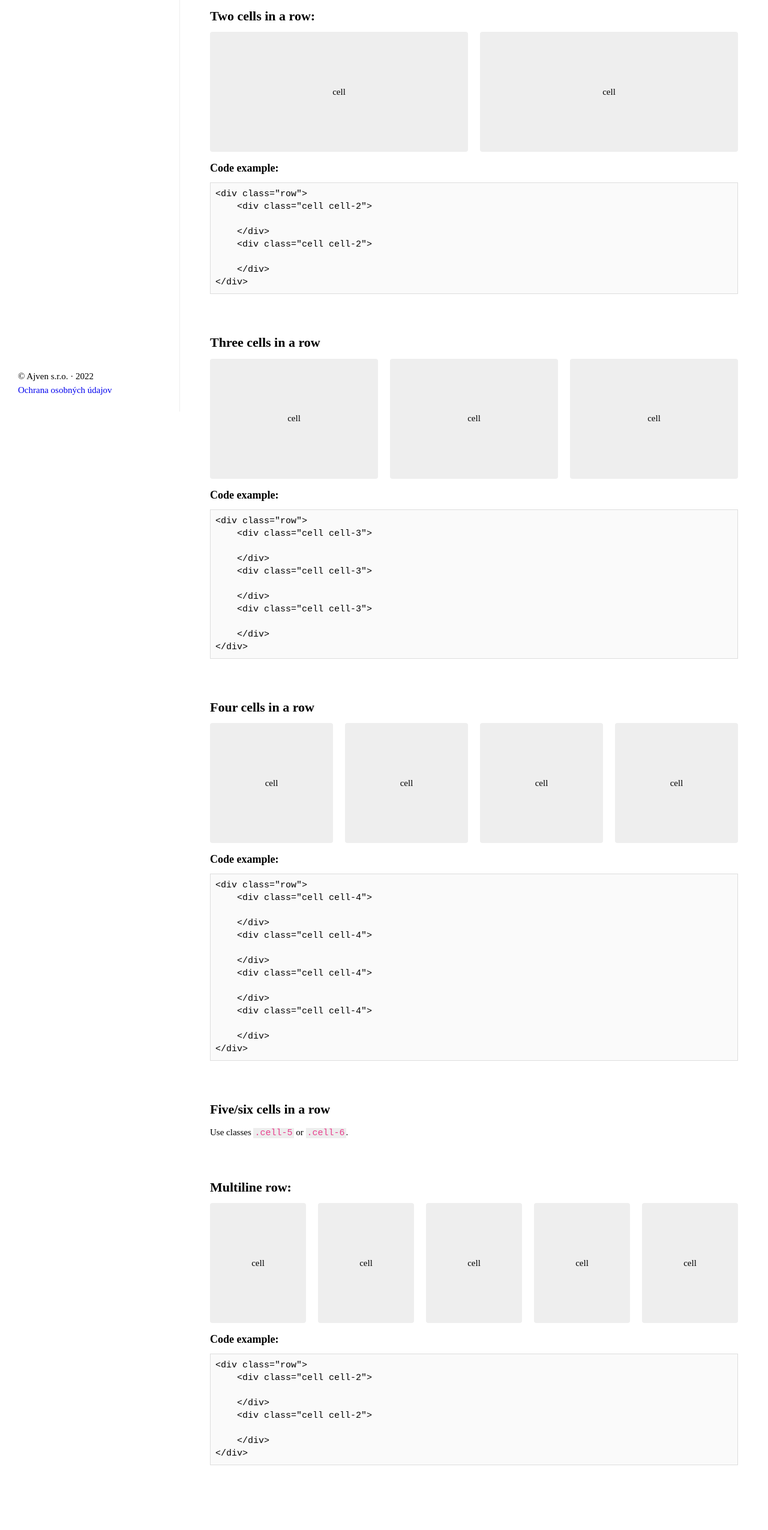
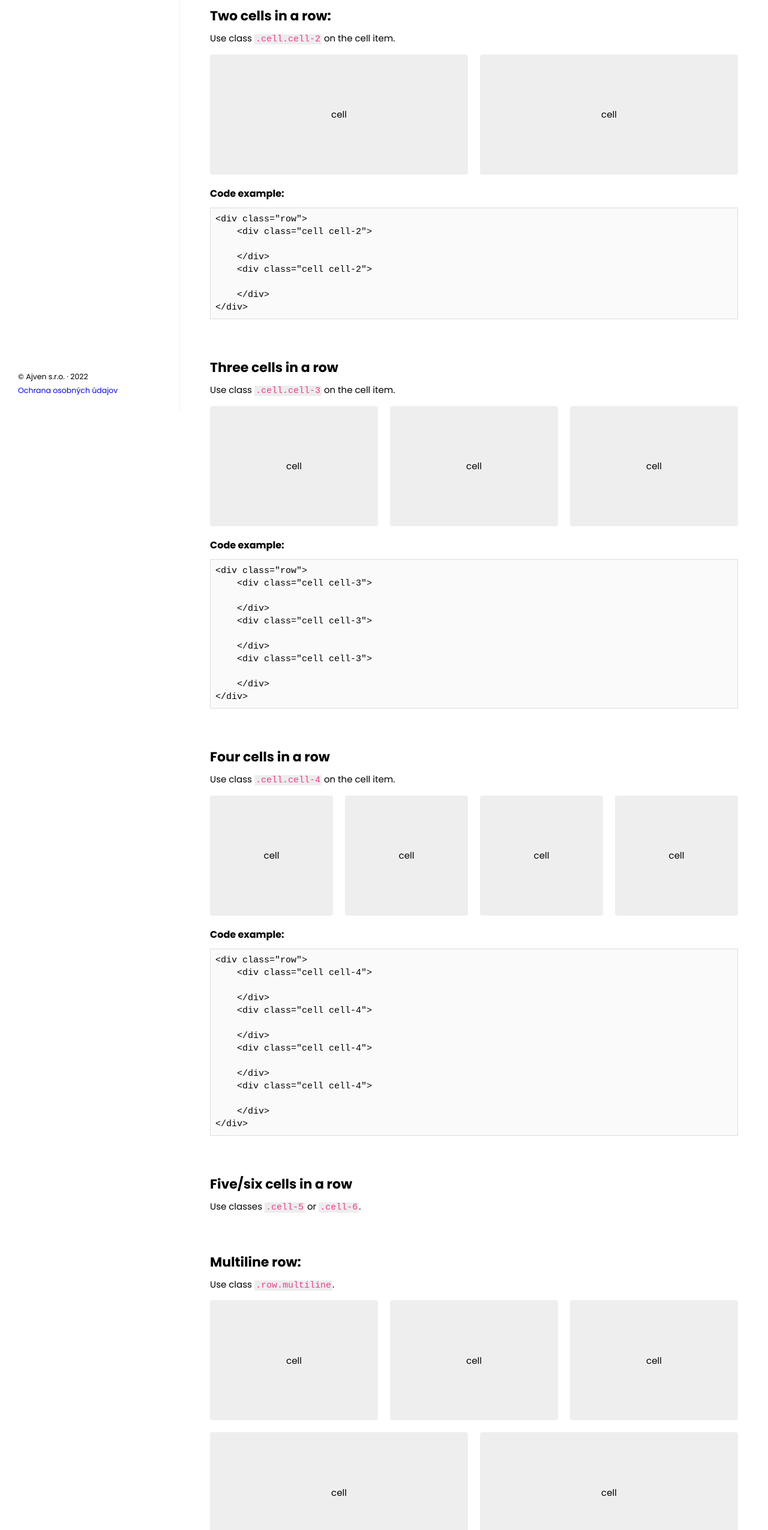
Before and after one commit to hanakivan/nafect, a plain HTML site: page index.html in a window 1280 px wide. Shown: the part 114-2664 px from the top of the page at 60% size. Drawn offline with Linux system fonts and the light colour scheme.

Commit message:
Added basic style

```diff
--- a/index.html
+++ b/index.html
@@ -7,6 +7,9 @@
     <meta name="description" content="">
     <meta name="viewport" content="width=device-width, initial-scale=1">
 
+    <link rel="preconnect" href="https://fonts.googleapis.com">
+    <link rel="preconnect" href="https://fonts.gstatic.com" crossorigin>
+    <link href="https://fonts.googleapis.com/css2?family=Poppins:ital,wght@0,100;0,300;0,400;0,600;0,700;1,400;1,500&display=swap" rel="stylesheet">
     <link rel="stylesheet" href="index.css">
     <link rel="stylesheet" href="site.css">
 </head>
@@ -33,8 +36,10 @@
             </ul>
             <footer style="margin-top: auto">
                 <p>
-                    &copy; Ajven s.r.o. &middot; 2022<br />
-                    <a href="ochrana-osobnych-udajov.html">Ochrana osobných údajov</a>
+                    <small>
+                        &copy; Ajven s.r.o. &middot; 2022<br />
+                        <a href="ochrana-osobnych-udajov.html">Ochrana osobných údajov</a>
+                    </small>
                 </p>
             </footer>
         </aside>
@@ -44,6 +49,9 @@
                     <h2>Basic layout</h2>
                     <article>
                         <h3>Two cells in a row:</h3>
+                        <p>
+                            Use class <code>.cell.cell-2</code> on the cell item.
+                        </p>
                         <div class="row">
                             <div class="cell cell-2">
                                 <div class="fillter-content">
@@ -69,6 +77,9 @@
                     </article>
                     <article>
                         <h3>Three cells in a row</h3>
+                        <p>
+                            Use class <code>.cell.cell-3</code> on the cell item.
+                        </p>
                         <div class="row">
                             <div class="cell cell-3">
                                 <div class="fillter-content">
@@ -102,6 +113,9 @@
                     </article>
                     <article>
                         <h3>Four cells in a row</h3>
+                        <p>
+                            Use class <code>.cell.cell-4</code> on the cell item.
+                        </p>
                         <div class="row">
                             <div class="cell cell-4">
                                 <div class="fillter-content">
@@ -152,6 +166,9 @@
                     </article>
                     <article>
                         <h3>Multiline row:</h3>
+                        <p>
+                            Use class <code>.row.multiline</code>.
+                        </p>
                         <div class="row multiline">
                             <div class="cell cell-3">
                                 <div class="fillter-content">
@@ -193,6 +210,9 @@
                 </section>
                 <section id="buttons">
                     <h2>Buttons</h2>
+                    <p>
+                        Use the base class <code>.btn</code>.
+                    </p>
                     <article>
                         <h3>Regular buttons</h3>
                         <div class="btn-panel">
@@ -202,9 +222,23 @@
                             <button class="btn btn-warning">Warning</button>
                             <button class="btn btn-danger">Danger</button>
                         </div>
+                        <footer>
+                            <h4>
+                                Use the following code:
+                            </h4>
+                            <pre class="code-highlight">
+&#x3C;button class=&#x22;btn btn-primary&#x22;&#x3E;Primary&#x3C;/button&#x3E;
+&#x3C;button class=&#x22;btn btn-secondary&#x22;&#x3E;Secondary&#x3C;/button&#x3E;
+&#x3C;button class=&#x22;btn btn-success&#x22;&#x3E;Success&#x3C;/button&#x3E;
+&#x3C;button class=&#x22;btn btn-warning&#x22;&#x3E;Warning&#x3C;/button&#x3E;
+&#x3C;button class=&#x22;btn btn-danger&#x22;&#x3E;Danger&#x3C;/button&#x3E;</pre>
+                        </footer>
                     </article>
                     <article>
                         <h3>Disabled buttons</h3>
+                        <p>
+                            Add <code>[disabled]</code> property, <code>.disabled</code> classname or <code>[aria-disabled="true]</code> attribute.
+                        </p>
                         <div class="btn-panel">
                             <button disabled class="btn btn-primary">Primary</button>
                             <button disabled class="btn btn-secondary">Secondary</button>
@@ -215,6 +249,9 @@
                     </article>
                     <article>
                         <h3>Outlined buttons</h3>
+                        <p>
+                            Just add <code>.outline</code> classname.
+                        </p>
                         <div class="btn-panel">
                             <button class="btn outline btn-primary">Primary</button>
                             <button class="btn outline btn-secondary">Secondary</button>
@@ -225,6 +262,9 @@
                     </article>
                     <article>
                         <h3>Sizing</h3>
+                        <p>
+                            Use <code>.xs</code>, <code>.sm</code>, <code>.lg</code> or <code>.gi</code>
+                        </p>
                         <div class="btn-panel secondary-axis-center">
                             <button class="btn outline btn-primary xs">Very small</button>
                             <button class="btn outline btn-primary sm">Small</button>
--- a/site.css
+++ b/site.css
@@ -1,5 +1,13 @@
 html {
     font-size: 15px;
+}
+
+body {
+    font-family: 'Poppins', sans-serif;
+}
+
+body {
+    font-size: 1rem;
 }
 
 main {
@@ -27,6 +35,7 @@ p {
 
 .content {
     padding: 50px;
+    padding-top: 0;
 }
 
 .fillter-content {
@@ -38,6 +47,10 @@ p {
     align-items: center;
     justify-content: center;
     min-height: 200px;
+}
+
+section {
+    margin-top: 50px;
 }
 
 section + section {
@@ -56,8 +69,8 @@ section h3 {
 }
 
 section h4 {
-    font-size: 18px;
-    margin-top: 1em;
+    font-size: 16px;
+    margin-top: 1.5em;
     margin-bottom: .7em;
 }
 
--- a/src/layout/index.css
+++ b/src/layout/index.css
@@ -1,3 +1,4 @@
+@import "src/variables.css";
 @import "src/base.css";
 @import "src/align.css";
 @import "src/layout.css";
--- a/src/layout/src/base.css
+++ b/src/layout/src/base.css
@@ -5,17 +5,17 @@
 .column {
     display: flex;
     flex-direction: column;
-    row-gap: 20px;
+    row-gap: var(--row-gap)
 }
 
 .row {
     display: flex;
     flex-direction: row;
-    column-gap: 20px;
+    column-gap: var(--column-gap);
 }
 
 .multiline {
     flex-wrap: wrap;
-    row-gap: 20px;
-    column-gap: 20px;
+    row-gap: var(--row-gap);
+    column-gap: var(--column-gap);
 }
--- a/src/layout/src/layout.css
+++ b/src/layout/src/layout.css
@@ -5,11 +5,11 @@
 }
 
 .cell-2 {
-    flex-basis: calc(50% - 20px);
+    flex-basis: calc(50% - var(--row-gap));
 }
 
 .cell-3 {
-    flex-basis: calc(1/3 * 100px);
+    flex-basis: calc(1/3 * 100% - 2*var(--row-gap))
 }
 
 .cell-4 {
--- /dev/null
+++ b/src/layout/src/variables.css
@@ -0,0 +1,6 @@
+:root {
+    --gap: 20px;
+
+    --column-gap: var(--gap);
+    --row-gap: var(--gap);
+}
```
Also changed, not shown: ochrana-osobnych-udajov.html (+4 -0 lines), 1 other file.
